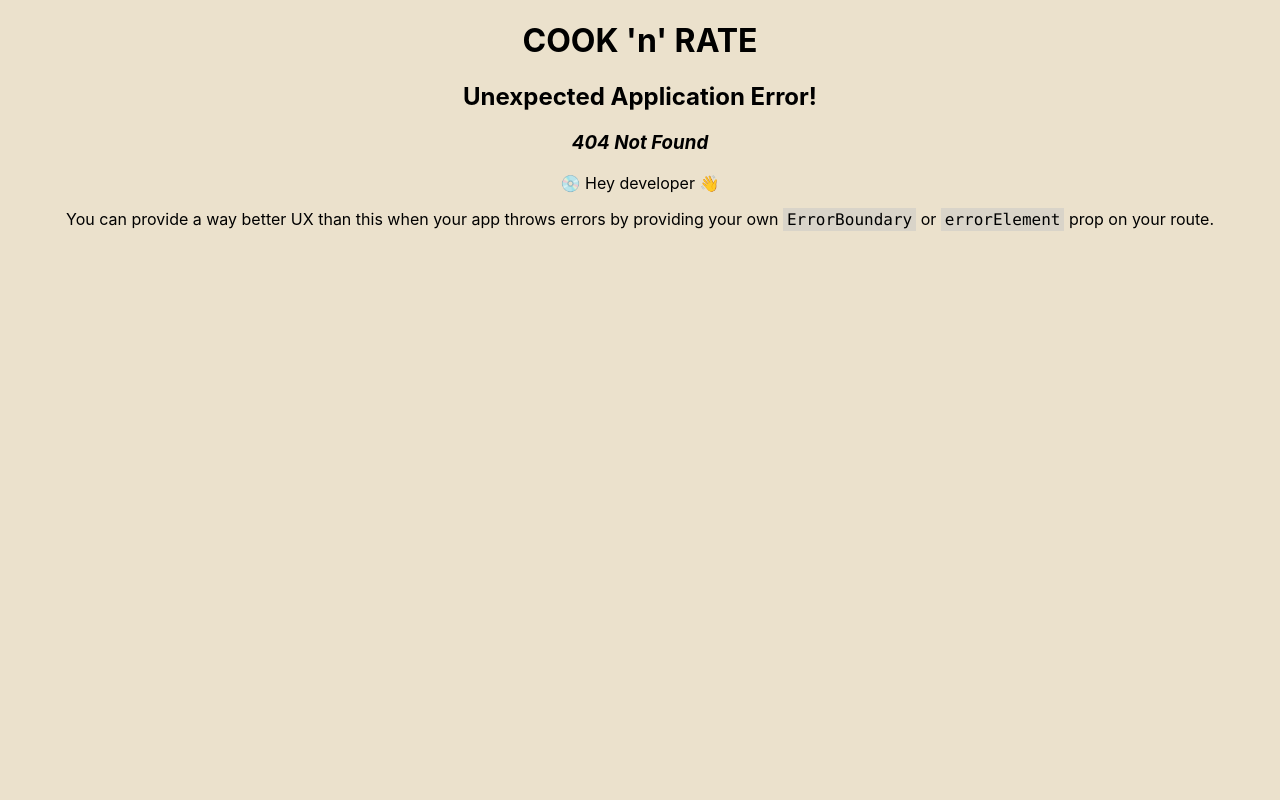
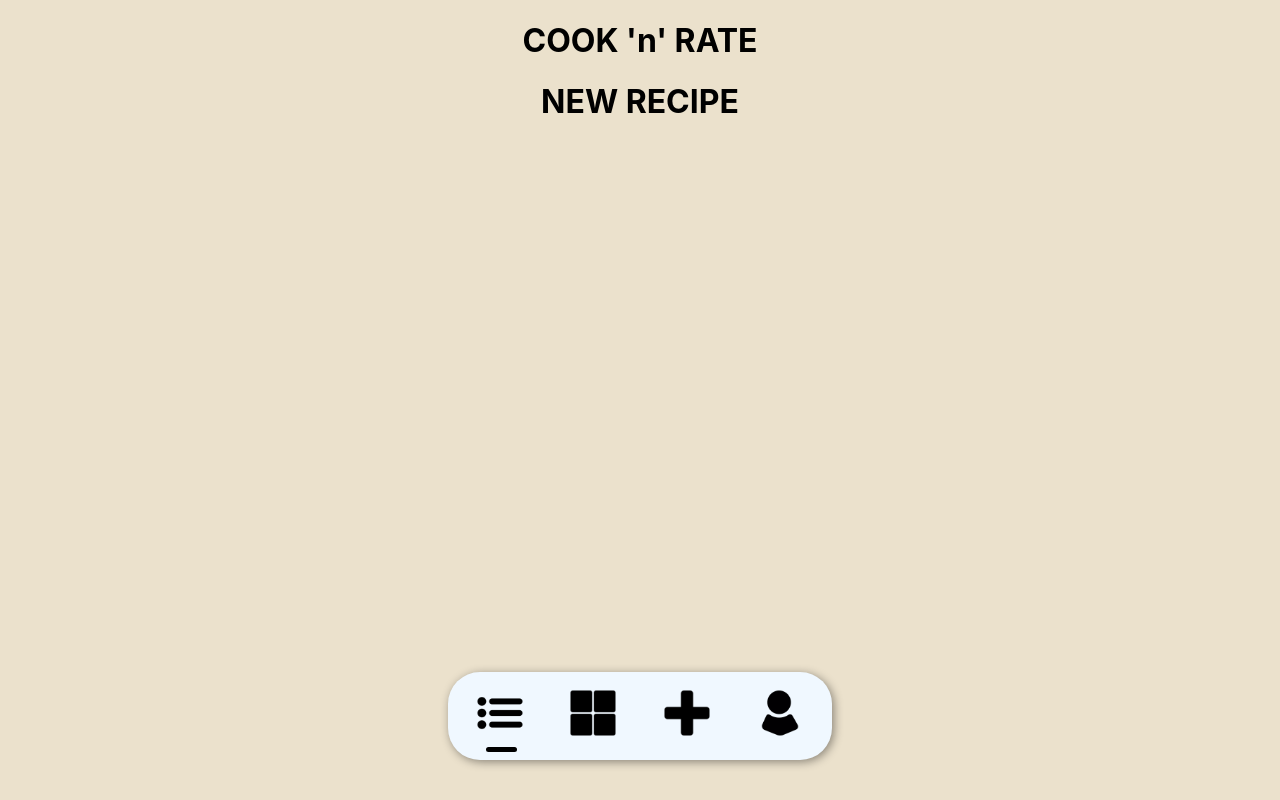
Before and after one commit to romeodombaj/webapps-app-frontend, a React (Create React App) app: page /newrecipe in a window 1280 px wide. Before the commit this address had no page. Built offline with nearby package versions, Linux system fonts and the light colour scheme.

Commit message:
added routes to navigation functions

```diff
--- a/src/App.js
+++ b/src/App.js
@@ -2,44 +2,28 @@ import { Fragment } from "react";
 import "./App.css";
 import NavBar from "./components/navigation/NavBar";
 import RecipesGallery from "./components/recipes/RecipeGallery";
-import { createBrowserRouter, RouterProvider } from "react-router-dom";
+import {
+  createBrowserRouter,
+  RouterProvider,
+  Route,
+  Routes,
+} from "react-router-dom";
 import Profile from "./components/profile/Profile";
+import NewRecipe from "./components/new recepie/NewRecipe";
+import Categories from "./components/categories/Categories";
 
-const router = createBrowserRouter([
-  {
-    path: "/",
-    element: (
-      <Fragment>
-        <RecipesGallery></RecipesGallery>
-        <NavBar />
-      </Fragment>
-    ),
-  },
-  {
-    path: "/profile",
-    element: (
-      <Fragment>
-        <Profile></Profile>
-        <NavBar />
-      </Fragment>
-    ),
-  },
-  {
-    path: "/categories",
-    element: (
-      <Fragment>
-        <RecipesGallery></RecipesGallery>
-        <NavBar />
-      </Fragment>
-    ),
-  },
-]);
 
 const App = () => {
   return (
     <div className="App">
       <h1>COOK 'n' RATE</h1>
-      <RouterProvider router={router} />
+      <Routes>
+        <Route path="/" element={<RecipesGallery />}></Route>
+        <Route path="/categories" element={<Categories />}></Route>
+        <Route path="/newrecipe" element={<NewRecipe />}></Route>
+        <Route path="/profile" element={<Profile />}></Route>
+      </Routes>
+      <NavBar />
     </div>
   );
 };
--- /dev/null
+++ b/src/components/categories/Categories.js
@@ -0,0 +1,11 @@
+import styles from "./Categories.module.css";
+
+const Categories = () => {
+  return (
+    <div>
+      <h1>CATEGORIES</h1>
+    </div>
+  );
+};
+
+export default Categories;
--- a/src/components/navigation/NavBar.js
+++ b/src/components/navigation/NavBar.js
@@ -10,10 +10,10 @@ const NavBar = () => {
   const [currentIndex, setCurrentIndex] = useState(0);
 
   const navigationButtonsArray = [
-    { id: 0, icon: itemListIcon },
-    { id: 1, icon: categoryIcon },
-    { id: 2, icon: addIcon },
-    { id: 3, icon: profileIcon },
+    { id: 0, icon: itemListIcon, link: "/" },
+    { id: 1, icon: categoryIcon, link: "/categories" },
+    { id: 2, icon: addIcon, link: "/newrecipe" },
+    { id: 3, icon: profileIcon, link: "/profile" },
   ];
 
   const onNavigatingHandler = (event) => {
@@ -32,7 +32,7 @@ const NavBar = () => {
       <div className={styles.icons}>
         {navigationButtonsArray.map((button) => {
           return (
-            <Link to="/profile">
+            <Link to={button.link}>
               <img
                 key={button.id}
                 value={button.id}
--- /dev/null
+++ b/src/components/new recepie/NewRecipe.js
@@ -0,0 +1,11 @@
+import styles from "./NewRecipe.module.css";
+
+const NewRecipe = () => {
+  return (
+    <div>
+      <h1>NEW RECIPE</h1>
+    </div>
+  );
+};
+
+export default NewRecipe;
--- a/src/index.js
+++ b/src/index.js
@@ -2,11 +2,14 @@ import React from "react";
 import ReactDOM from "react-dom/client";
 import "./index.css";
 import App from "./App";
+import { BrowserRouter } from "react-router-dom";
 
 const root = ReactDOM.createRoot(document.getElementById("root"));
 root.render(
   <React.StrictMode>
-    <App />
+    <BrowserRouter>
+      <App />
+    </BrowserRouter>
   </React.StrictMode>
 );
 
```
Also changed, not shown: src/components/categories/Categories.module.css (added), src/components/new recepie/NewRecipe.module.css (added).
